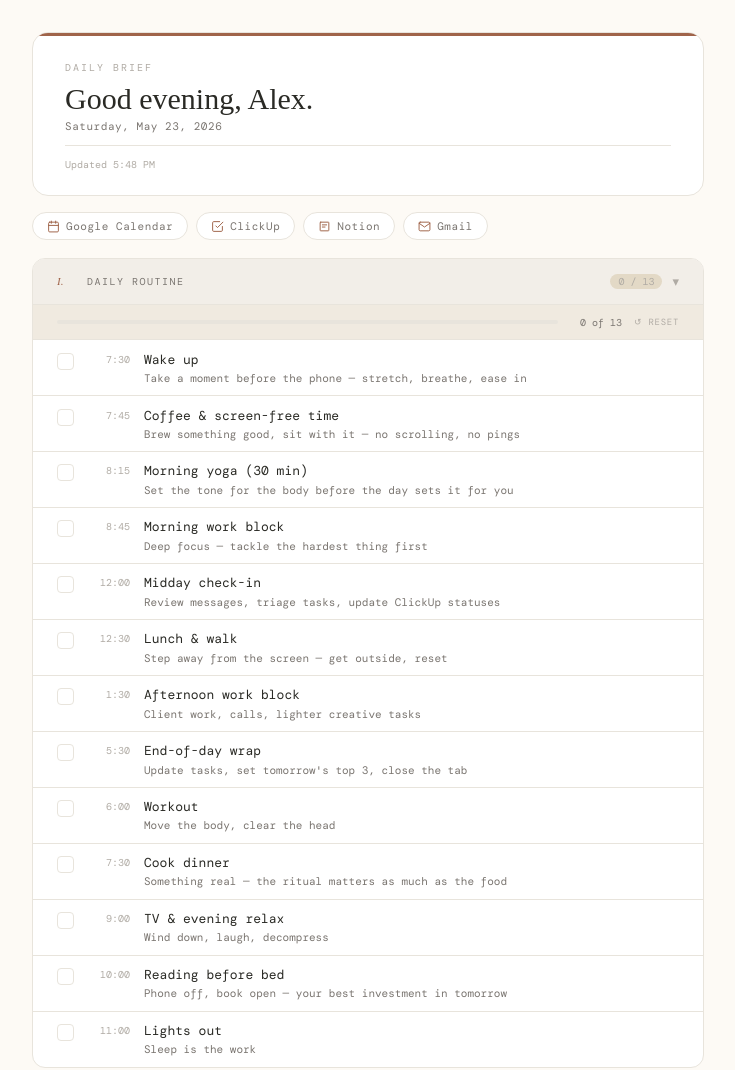
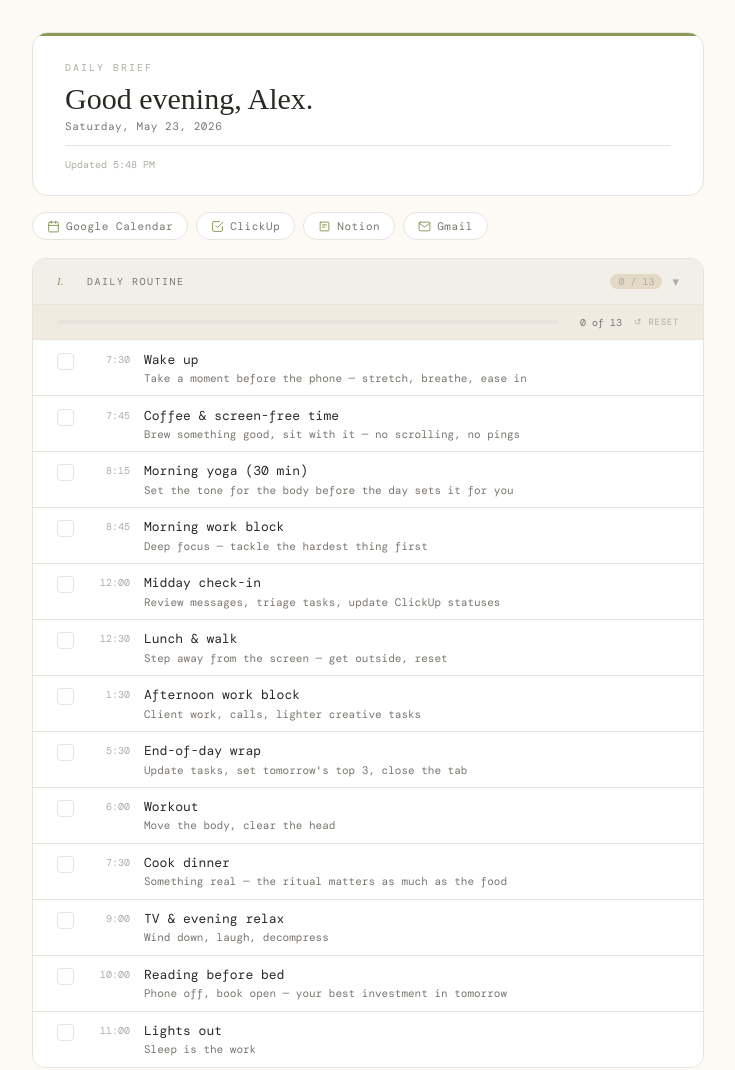
Before and after one commit to alexdeltufo/Daily-Brief, a website: page index.html in a window 1280 px wide. Shown: the top 1070 px of the page, without its empty margins (272-1007 px from the left). Drawn offline with nearby package versions, Linux system fonts and the light colour scheme; no server answers; a web font is replaced by a local one.

Commit message:
Update color variable '--ac' in CSS

```diff
--- a/index.html
+++ b/index.html
@@ -11,7 +11,7 @@
   :root {
   --p: #FFFFFF; --pd: #F2EEE8; --pdd: #EDE8E0;
   --ink: #2A2A25; --im: #7A7570; --if: #B0ABA4;
-  --ac: #A0644A; --al: #F5EAE4; --ru: #E8E4DC;
+  --ac: #8A9A5B; --al: #F5EAE4; --ru: #E8E4DC;
   --page: #FDFAF5;
 }
   html { background: var(--page); min-height: 100vh; }
```
